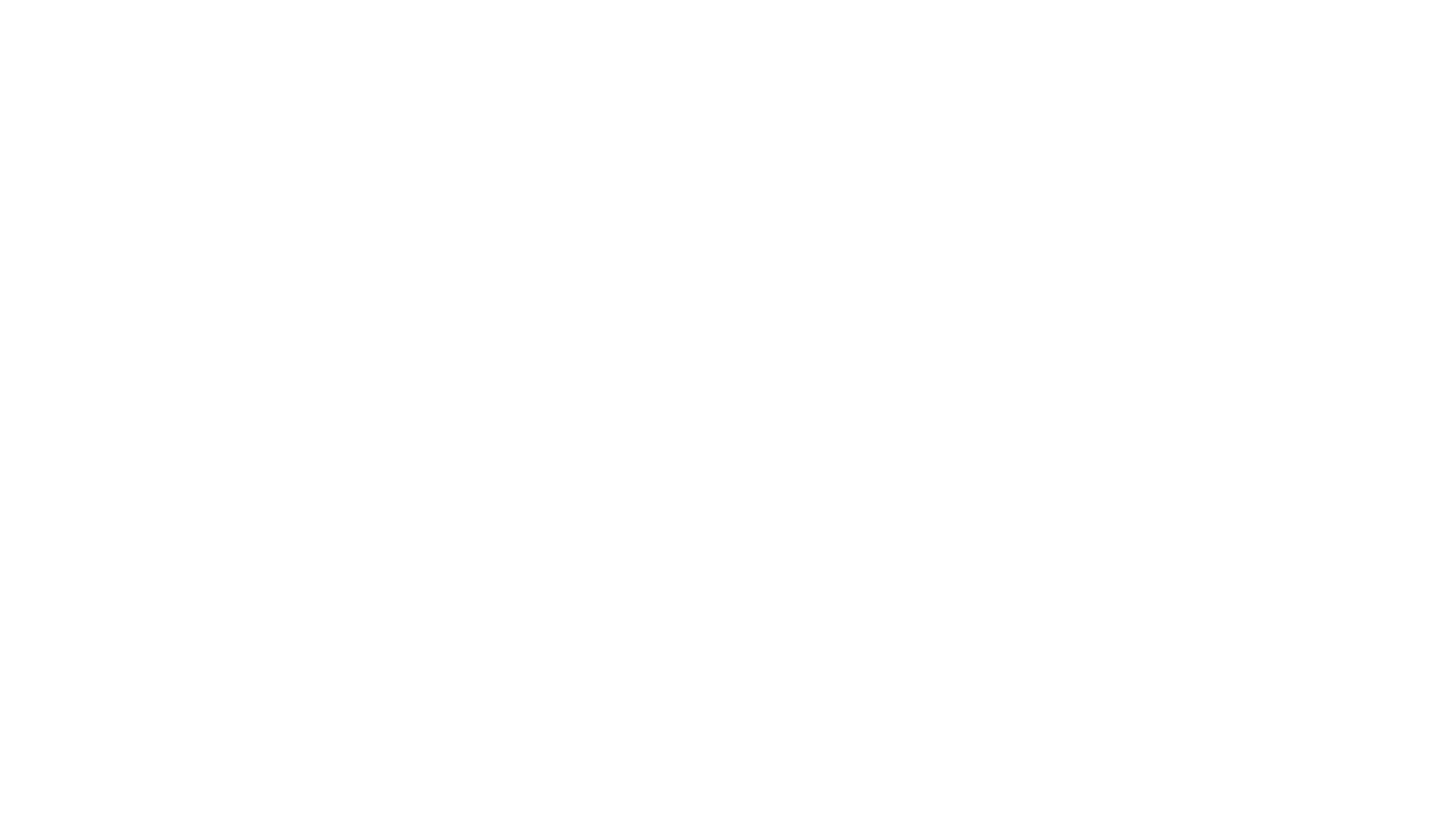
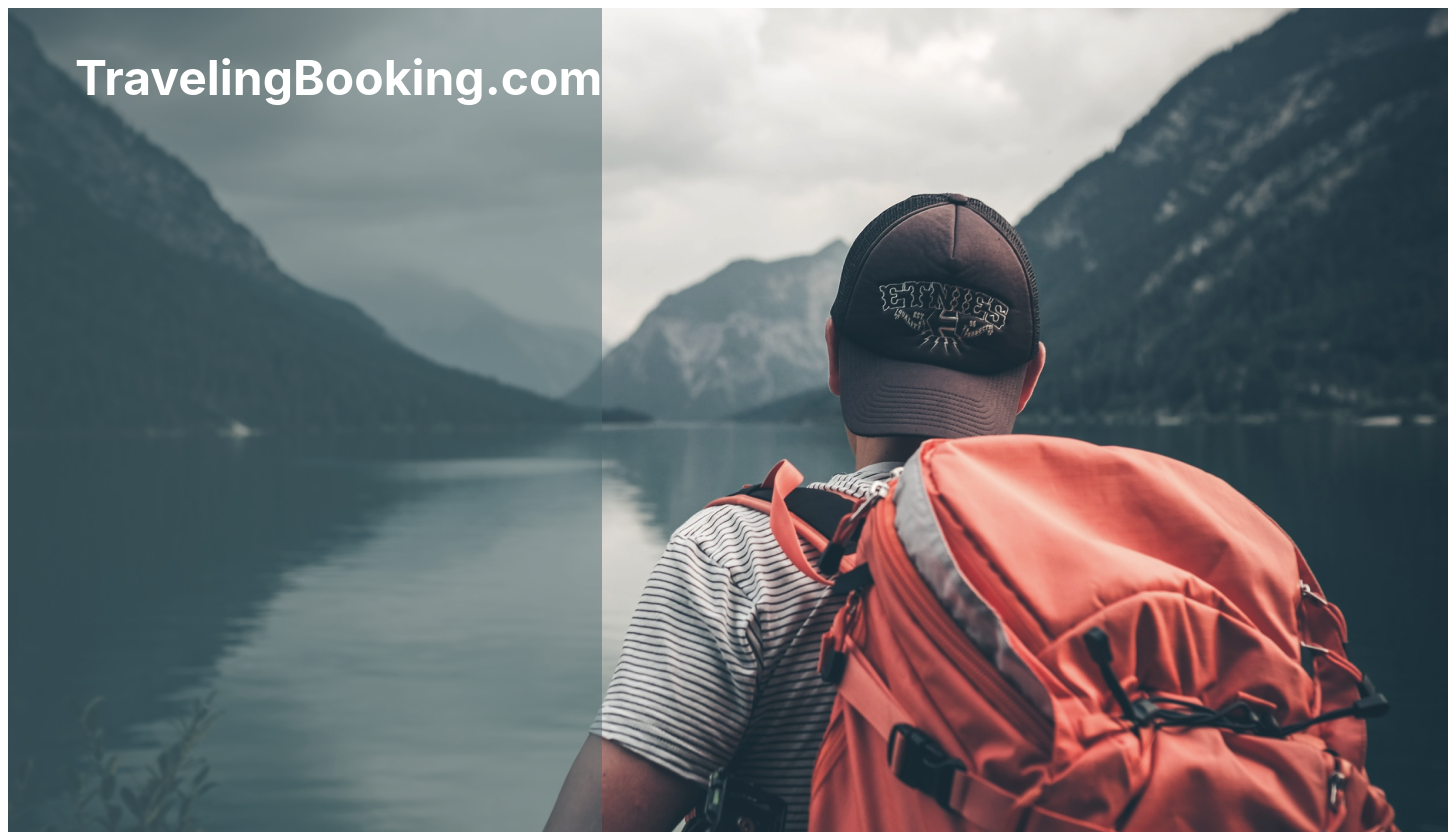
Before and after one commit to mdrasel15/travelagencywebtemplate, a plain HTML site: page index.html in a window 1280 px wide. Shown: the whole page, 1448 px wide, since content can reach past the window. Before the commit the page ends 800 px from the top, so only its background shows below. Drawn offline with Linux system fonts and the light colour scheme.

Commit message:
background

```diff
--- a/index.html
+++ b/index.html
@@ -5,8 +5,16 @@
     <meta http-equiv="X-UA-Compatible" content="IE=edge">
     <meta name="viewport" content="width=device-width, initial-scale=1.0">
     <title>Travel Agency Website Template</title>
+    <link rel="stylesheet" href="style.css">
 </head>
 <body>
+    <section class="">
+        <div class="top-1">
+            <h1 id="site">TravelingBooking.com</h1>
+        </div>
+        <div class="top-2">
 
+        </div>
+    </section>
 </body>
 </html>
--- /dev/null
+++ b/style.css
@@ -0,0 +1,21 @@
+section{
+    width: 1440px;
+    height: 824px;
+    background-image: url(asset/images/Top.png);
+    background-repeat:no-repeat;
+    margin: auto;
+    display: flex;
+}
+#site{
+    margin-top: 41px;
+    margin-left: 67px;
+    font-family: 'Inter';
+    font-style: normal;
+    font-weight: 700;
+    font-size: 48px;
+    line-height: 58px;
+    color: #FFFFFF;
+}
+.top-1{
+    background: rgba(75, 103, 109, 0.51);
+}
```
